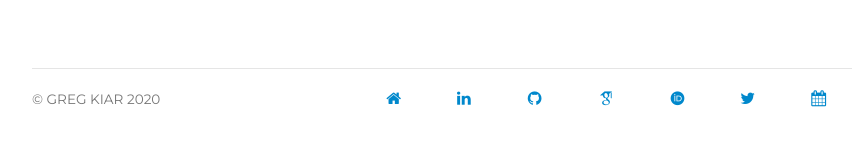
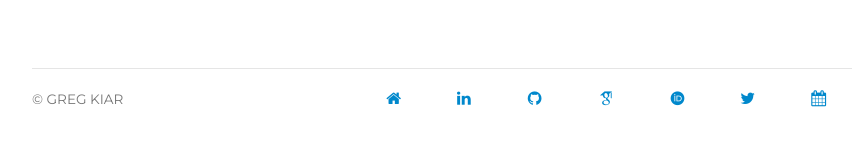
Before and after one commit to gkiar/gkiar.github.io, a Jekyll site: the page built from index.html, in a window 1280 px wide. Shown: the part 437-583 px from the top of the page, without its empty margins (198-1065 px from the left). Built offline with Jekyll 4.4.1, drawn with Linux system fonts in a browser that asks for light colours; nearby versions of some CDN libraries; some web fonts are replaced.

Commit message:
fixed baseurl link and cc date

```diff
--- a/_includes/footer.html
+++ b/_includes/footer.html
@@ -1,12 +1,12 @@
 <div class="footer">
 	<div class="row">
 	<div class="col-sm-3">
-	<p><small>&copy; greg kiar 2020</small></p>
+	<p><small>&copy; greg kiar</small></p>
 	</div>
 	<div class="col-sm-2">
 	</div>
 	<div class="col-sm-1">
-	<p><a style="color:#0088cc; border-bottom: none;" href="{{ site.baseurl }}/index.html"><i class='fa fa-home'></i></a></p>
+	<p><a style="color:#0088cc; border-bottom: none;" href="{{ site.baseurl }}"><i class='fa fa-home'></i></a></p>
 	</div>
 	<div class="col-sm-1">
 	<p>
```
